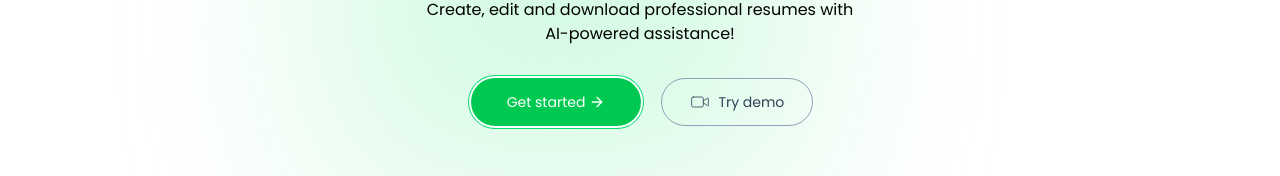
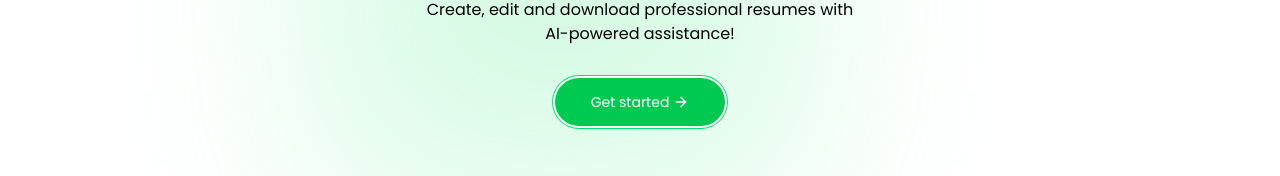
Before and after one commit to preranabothra9-afk/Resume_Builder, a React (Vite) app in the folder client/: page / in a window 1280 px wide. Shown: the part 434-610 px from the top of the page. Built offline with nearby package versions, Linux system fonts and the light colour scheme; no server answers; a web font is replaced by a local one.

Commit message:
removed a button

```diff
--- a/client/src/components/home/Hero.jsx
+++ b/client/src/components/home/Hero.jsx
@@ -101,10 +101,10 @@ const Hero = () => {
                             Get started
                             <svg xmlns="http://www.w3.org/2000/svg" width="24" height="24" viewBox="0 0 24 24" fill="none" stroke="currentColor" strokeWidth="2" strokeLinecap="round" strokeLinejoin="round" className="lucide lucide-arrow-right ml-1 size-4" aria-hidden="true"><path d="M5 12h14"></path><path d="m12 5 7 7-7 7"></path></svg>
                         </Link>
-                        <button className="flex items-center gap-2 border border-slate-400 hover:bg-green-50 transition rounded-full px-7 h-12 text-slate-700">
+                        {/* <button className="flex items-center gap-2 border border-slate-400 hover:bg-green-50 transition rounded-full px-7 h-12 text-slate-700">
                             <svg xmlns="http://www.w3.org/2000/svg" width="24" height="24" viewBox="0 0 24 24" fill="none" stroke="currentColor" strokeWidth="1" strokeLinecap="round" strokeLinejoin="round" className="lucide lucide-video size-5" aria-hidden="true"><path d="m16 13 5.223 3.482a.5.5 0 0 0 .777-.416V7.87a.5.5 0 0 0-.752-.432L16 10.5"></path><rect x="2" y="6" width="14" height="12" rx="2"></rect></svg>
                             <span>Try demo</span>
-                        </button>
+                        </button> */}
                     </div>
 
                     <p className="py-6 text-slate-600 mt-14">Trusting by leading brands, including</p>
```
